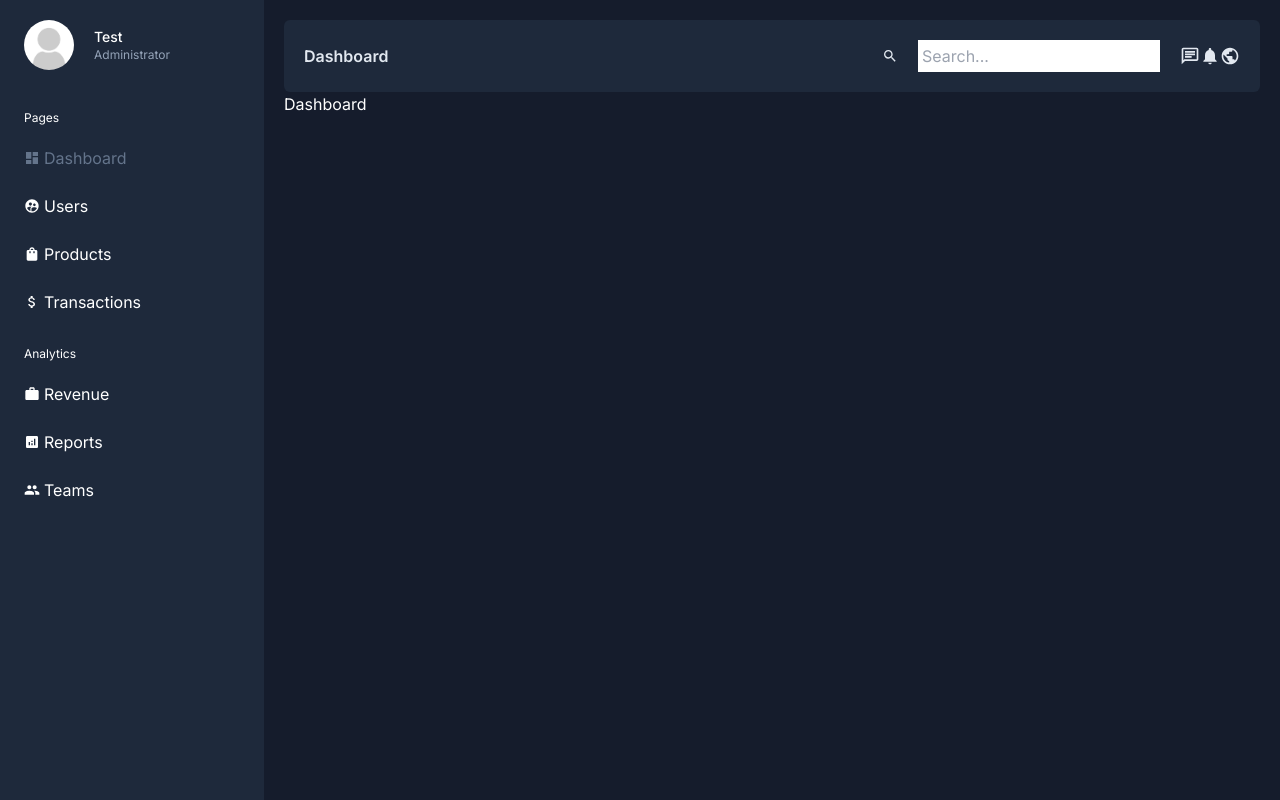
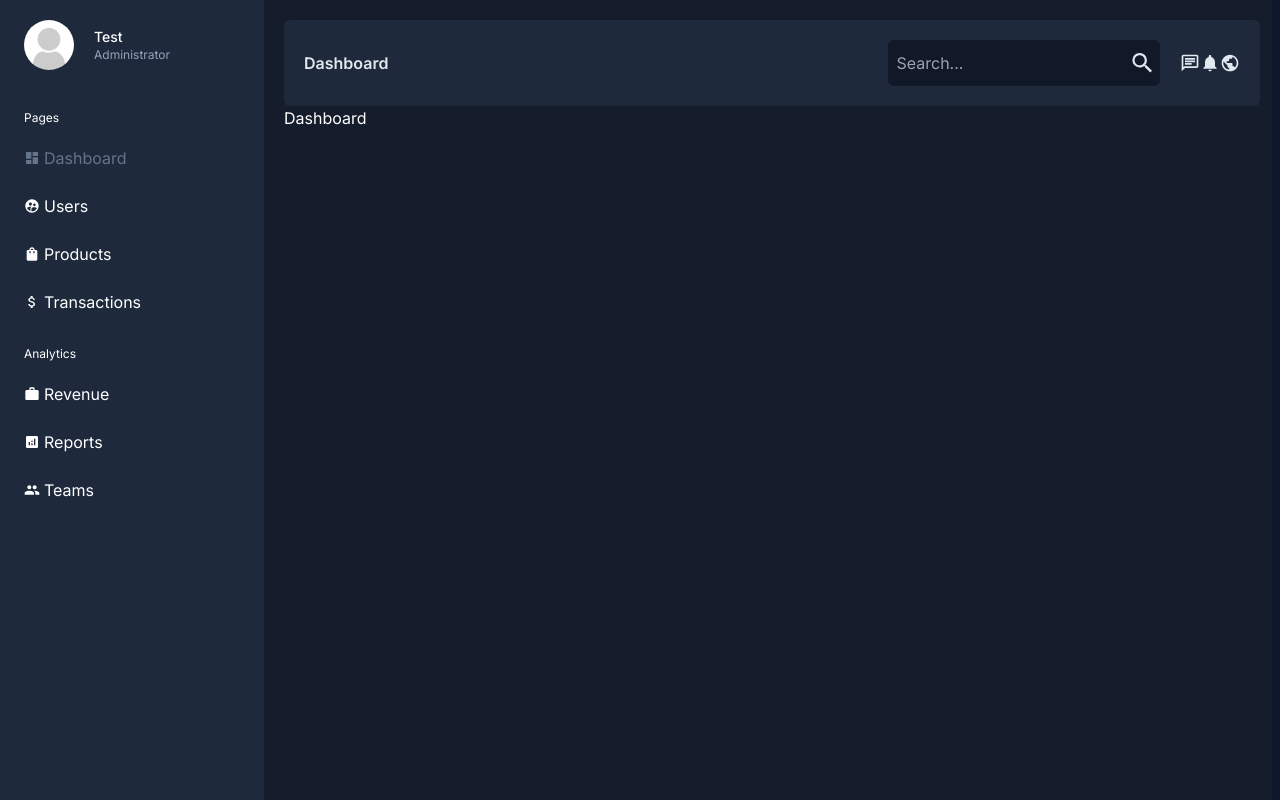
Before and after one commit to meysam-gheitasi/admin-dashboard-responsive, a Next.js app: page /dashboard in a window 1280 px wide. Built offline with nearby package versions, Linux system fonts and the light colour scheme.

Commit message:
Completing the styles of the input box, which includes the background color and the correct placement of the icon, and suitable padding for the print tag.

```diff
--- a/app/components/ui/dashboard/navbar/NavbarD.tsx
+++ b/app/components/ui/dashboard/navbar/NavbarD.tsx
@@ -19,9 +19,11 @@ export default function NavbarD() {
           {pathname.split('/').pop()}
         </h4>
         <div className="flex-center gap-x-5">
-          <div className="flex-center gap-x-5">
-            <MdSearch />
-            <input className="p-1" type="text" placeholder="Search..." />
+          <div className="flex-center bg-gray-900 px-1 py-2 rounded-md">
+            <input className="w-full rounded-sm bg-transparent outline-none" type="text" placeholder=" Search..." />
+            <MdSearch size={30} />
+            <span className="flex-center absolute top-0 right-0 p-1 h-full hover:cursor-pointer rounded-r-sm bg-slate-900">
+            </span>
           </div>
           <div className="flex-start">
             <MdOutlineChat size={20} />
```
